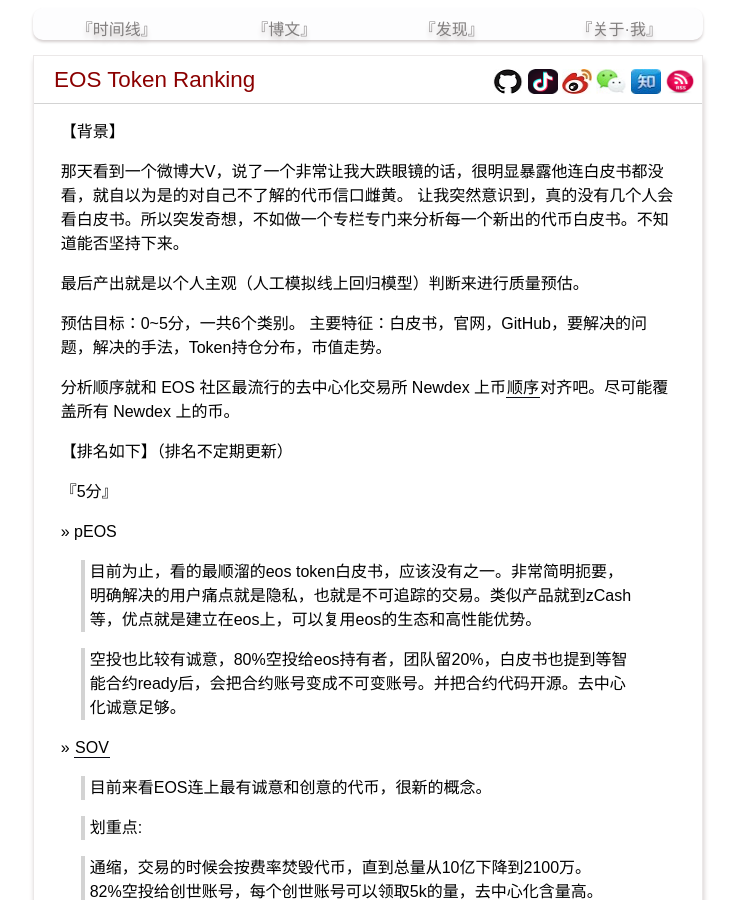
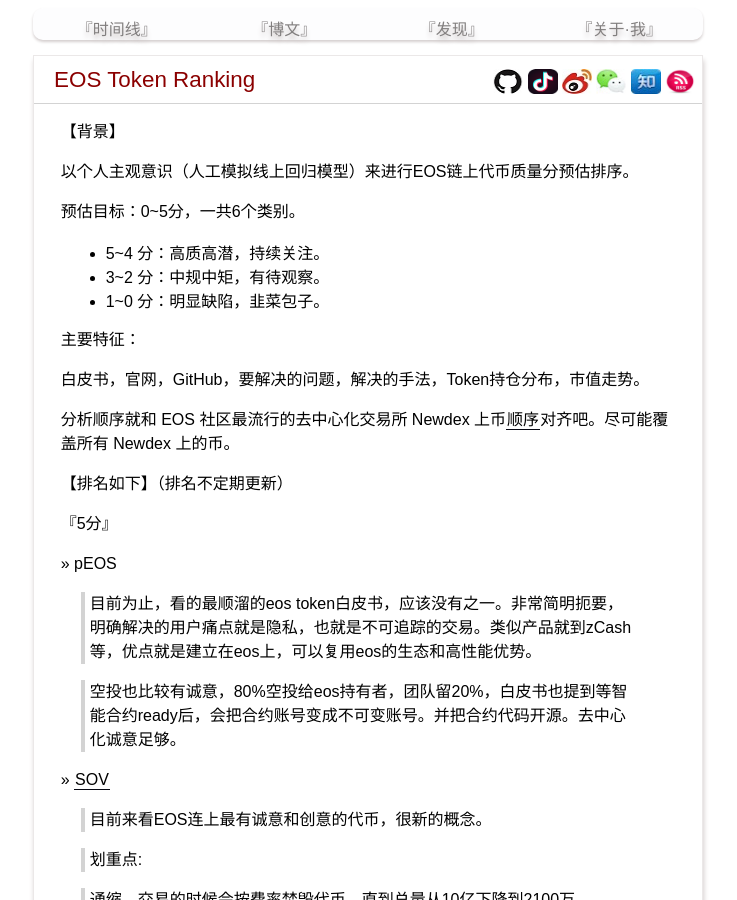
Before and after one commit to yanyiwu/blog, a Jekyll site: the page built from eostokens.md, in a window 1280 px wide and 900 px high. Shown: the whole window, without its empty margins (272-1009 px from the left). Built offline with Jekyll 4.4.1, drawn with Linux system fonts in a browser that asks for light colours; Markdown is read by kramdown in place of the engine named in the settings; comment, search, counter and statistics services are not loaded.

Commit message:
Update eostokens.md

```diff
--- a/eostokens.md
+++ b/eostokens.md
@@ -5,13 +5,17 @@ title: EOS Token Ranking
 
 【背景】
 
-那天看到一个微博大V，说了一个非常让我大跌眼镜的话，很明显暴露他连白皮书都没看，就自以为是的对自己不了解的代币信口雌黄。
-让我突然意识到，真的没有几个人会看白皮书。所以突发奇想，不如做一个专栏专门来分析每一个新出的代币白皮书。不知道能否坚持下来。
-
-最后产出就是以个人主观（人工模拟线上回归模型）判断来进行质量预估。
+以个人主观意识（人工模拟线上回归模型）来进行EOS链上代币质量分预估排序。
 
 预估目标：0~5分，一共6个类别。
-主要特征：白皮书，官网，GitHub，要解决的问题，解决的手法，Token持仓分布，市值走势。
+
+- 5~4 分：高质高潜，持续关注。
+- 3~2 分：中规中矩，有待观察。
+- 1~0 分：明显缺陷，韭菜包子。
+
+主要特征：
+
+白皮书，官网，GitHub，要解决的问题，解决的手法，Token持仓分布，市值走势。
 
 分析顺序就和 EOS 社区最流行的去中心化交易所 Newdex 上币[顺序](https://newdex.zendesk.com/hc/zh-cn/sections/360003160531-%E5%B8%81%E7%A7%8D%E5%8A%A8%E6%80%81)对齐吧。尽可能覆盖所有 Newdex 上的币。
 
```
